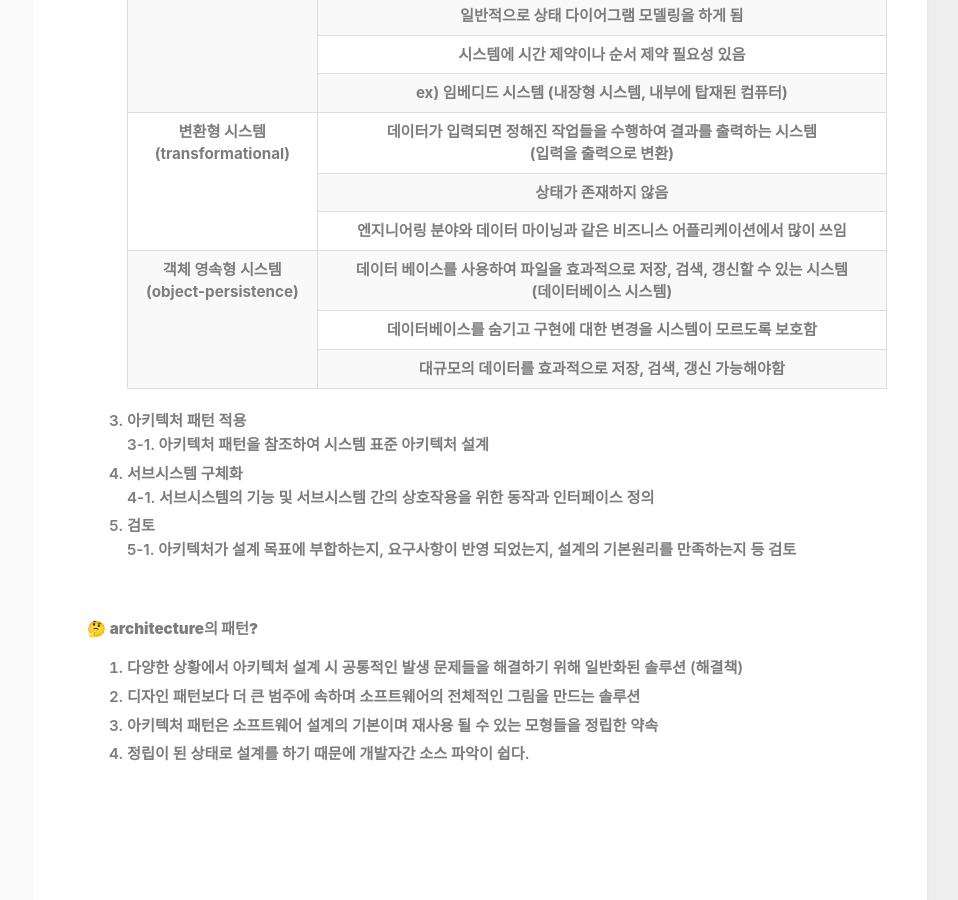
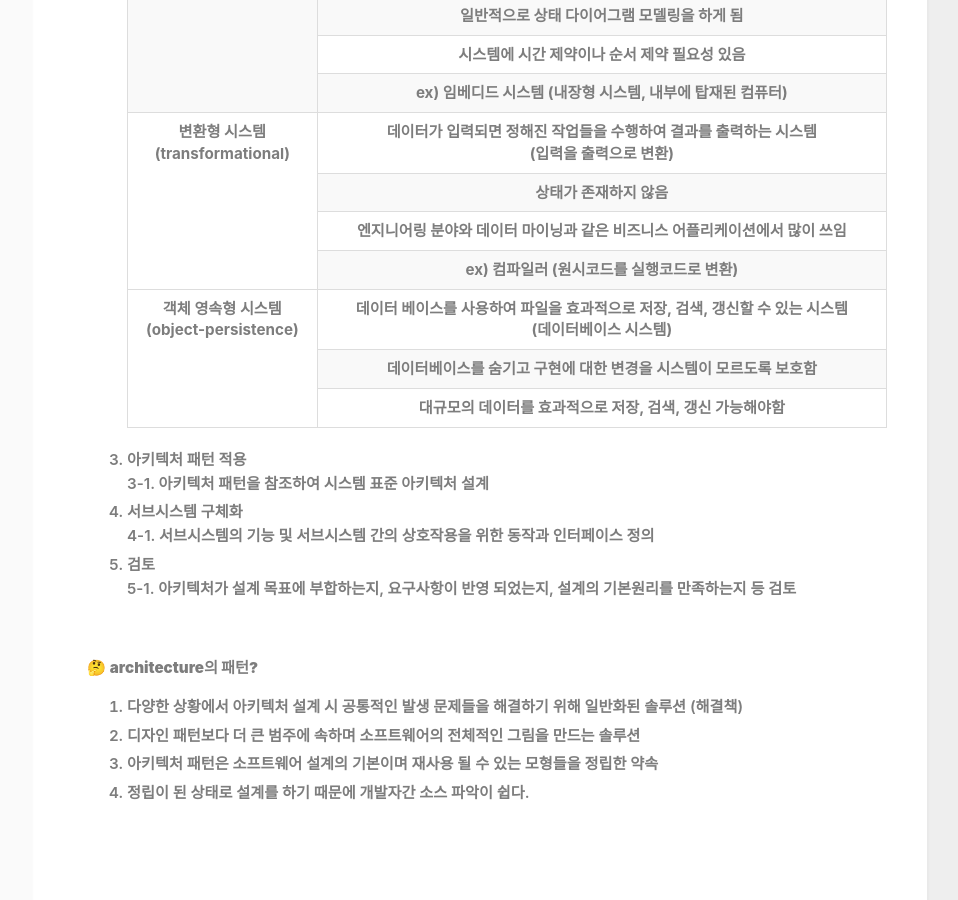
Before and after one commit to hyeesu/hyeesu.github.io, a Jekyll site: the page built from _posts/2022-08-18-architecture-01.md, in a window 1280 px wide and 900 px high, scrolled down 1250 px. Shown: the whole window, without its empty margins (313-1271 px from the left). Built offline with Jekyll 4.4.1, drawn with Linux system fonts in a browser that asks for light colours; nearby versions of some CDN libraries.

Commit message:
architecture post

```diff
--- a/_posts/2022-08-18-architecture-01.md
+++ b/_posts/2022-08-18-architecture-01.md
@@ -85,7 +85,7 @@ comments: true
                 <th>ex) 임베디드 시스템 (내장형 시스템, 내부에 탑재된 컴퓨터)</th>
             </tr>
             <tr>
-                <th rowspan="3">변환형 시스템<br>(transformational)</th>
+                <th rowspan="4">변환형 시스템<br>(transformational)</th>
                 <th>데이터가 입력되면 정해진 작업들을 수행하여 결과를 출력하는 시스템<br>(입력을 출력으로 변환)</th>
             </tr>
             <tr>
@@ -93,6 +93,9 @@ comments: true
             </tr>
             <tr>
                 <th>엔지니어링 분야와 데이터 마이닝과 같은 비즈니스 어플리케이션에서 많이 쓰임</th>
+            </tr>
+            <tr>
+                <th>ex) 컴파일러 (원시코드를 실행코드로 변환)</th>
             </tr>
             <tr>
                 <th rowspan="3">객체 영속형 시스템<br>(object-persistence)</th>
```
